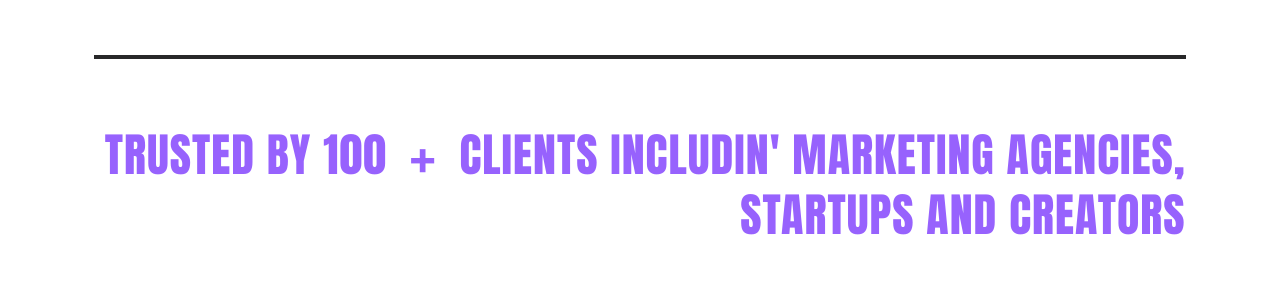
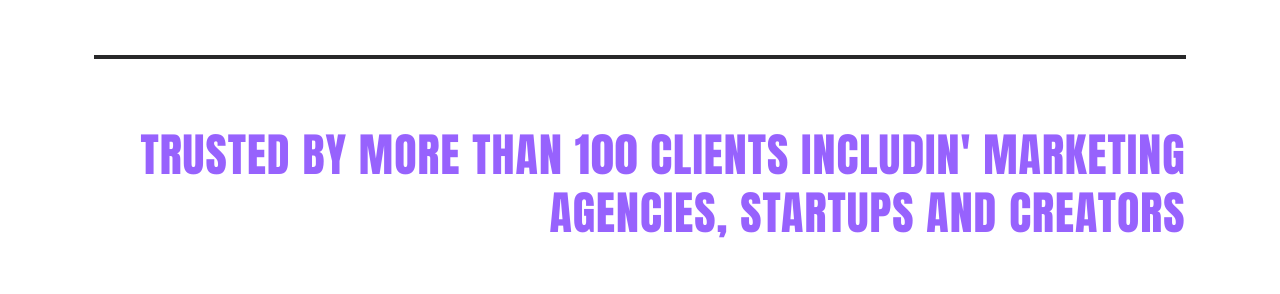
Before and after one commit to sakshamkushwah29-cmyk/media-mention, a React (Vite) app: page / in a window 1280 px wide. Shown: the part 1300-1594 px from the top of the page. Built offline with nearby package versions, Linux system fonts and the light colour scheme; a web font is replaced by a local one.

Commit message:
Update Trusted By heading text to: TRUSTED BY MORE THAN 100 CLIENTS INCLUDIN' MARKETING AGENCIES, STARTUPS AND CREATORS

```diff
--- a/src/Home.jsx
+++ b/src/Home.jsx
@@ -510,7 +510,7 @@ export default function Home() {
       <div className="container1440 trustedby">
         <div className="mainusp-holder trustedbytxt">
           <h1 words-slide-from-right="" text-split="" className="mainusp trusted-by-text red">
-            TRUSTED BY 100 <span className="plus-space">+</span> CLIENTS INCLUDIN&#39; MARKETING AGENCIES, STARTUPS AND CREATORS
+            TRUSTED BY MORE THAN 100 CLIENTS INCLUDIN&#39; MARKETING AGENCIES, STARTUPS AND CREATORS
           </h1>
         </div>
         <div className="subheading-cta-holder">
```
